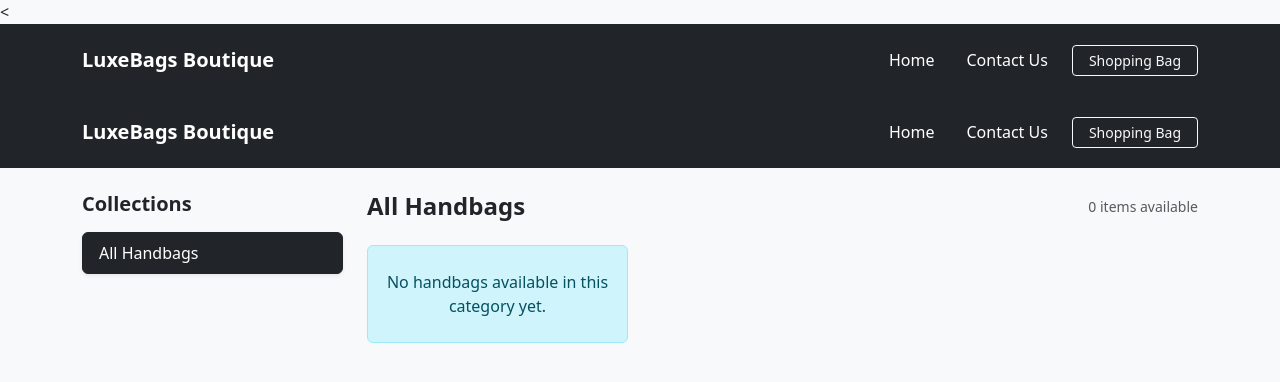
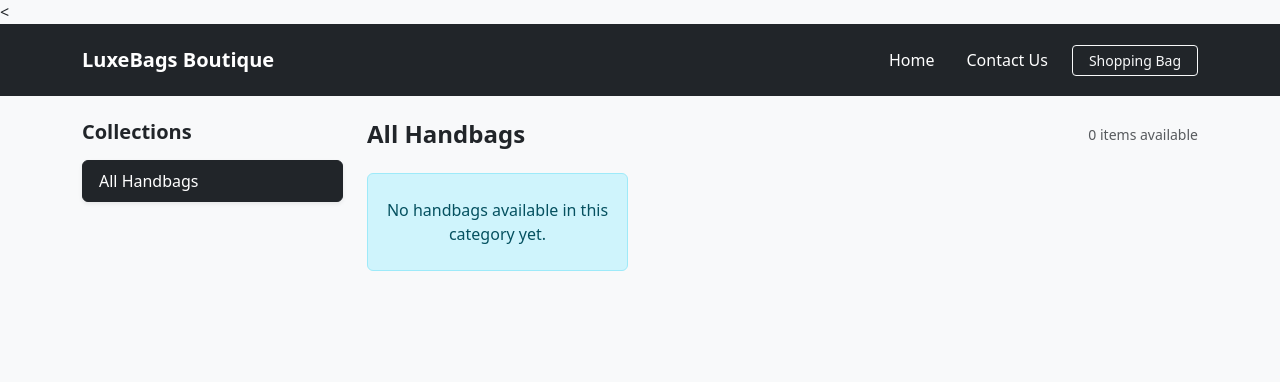
Before and after one commit to d4399049-hub/handbags-boutique, a Django app: template shop/templates/shop/product/list.html in a window 1280 px wide. Shown: the top 382 px of the page. Run offline with Django 3.2, Linux system fonts and the light colour scheme; the template is opened without the code that fills it, so the values that code supplies are empty.

Commit message:
Update list.html

```diff
--- a/shop/templates/shop/product/list.html
+++ b/shop/templates/shop/product/list.html
@@ -10,28 +10,6 @@
 <body class="bg-light">
 
 <nav class="navbar navbar-expand-lg navbar-dark bg-dark py-3">
-    <div class="container">
-        <a class="navbar-brand d-flex align-items-center gap-2 fw-bold" href="{% url 'shop:product_list' %}">
-            LuxeBags Boutique
-        </a>
-        <button class="navbar-toggler" type="button" data-bs-toggle="collapse" data-bs-target="#navMenu">
-            <span class="navbar-toggler-icon"></span>
-        </button>
-        <div class="collapse navbar-collapse" id="navMenu">
-            <ul class="navbar-nav ms-auto align-items-lg-center gap-3">
-                <li class="nav-item">
-                    <a class="nav-link text-white active" href="{% url 'shop:product_list' %}">Home</a>
-                </li>
-                <li class="nav-item">
-                    <a class="nav-link text-white" href="{% url 'shop:contact_us' %}">Contact Us</a>
-                </li>
-                <li class="nav-item">
-                    <a class="btn btn-outline-light btn-sm px-3" href="{% url 'cart:cart_detail' %}">Shopping Bag</a>
-                </li>
-            </ul>
-        </div>
-    </div>
-</nav><nav class="navbar navbar-expand-lg navbar-dark bg-dark py-3">
     <div class="container">
         <a class="navbar-brand d-flex align-items-center gap-2 fw-bold" href="{% url 'shop:product_list' %}">
             LuxeBags Boutique
```
